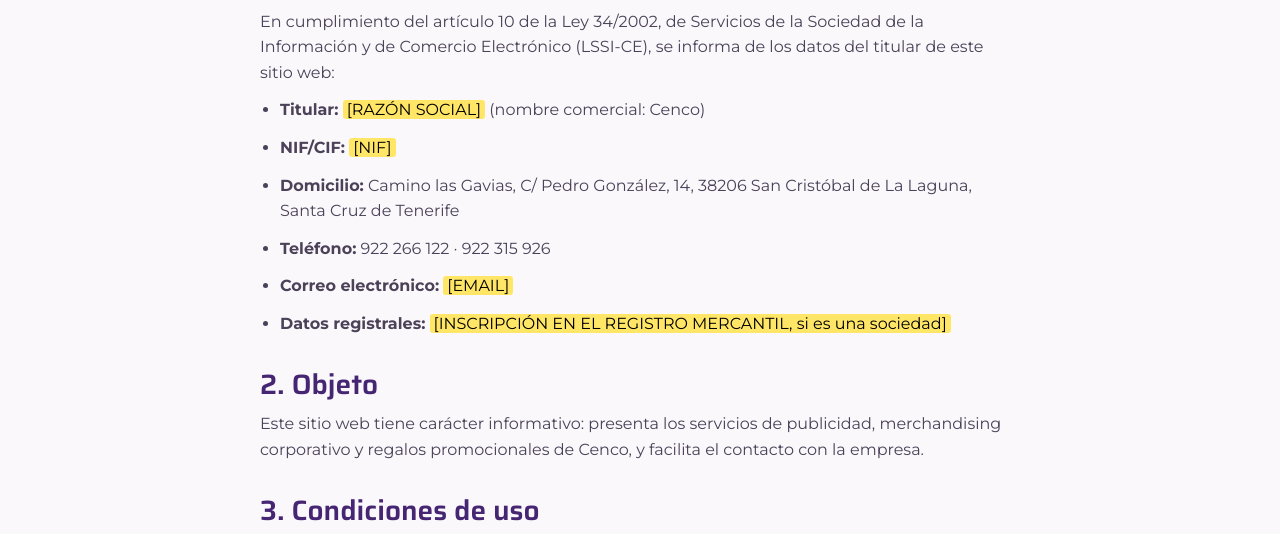
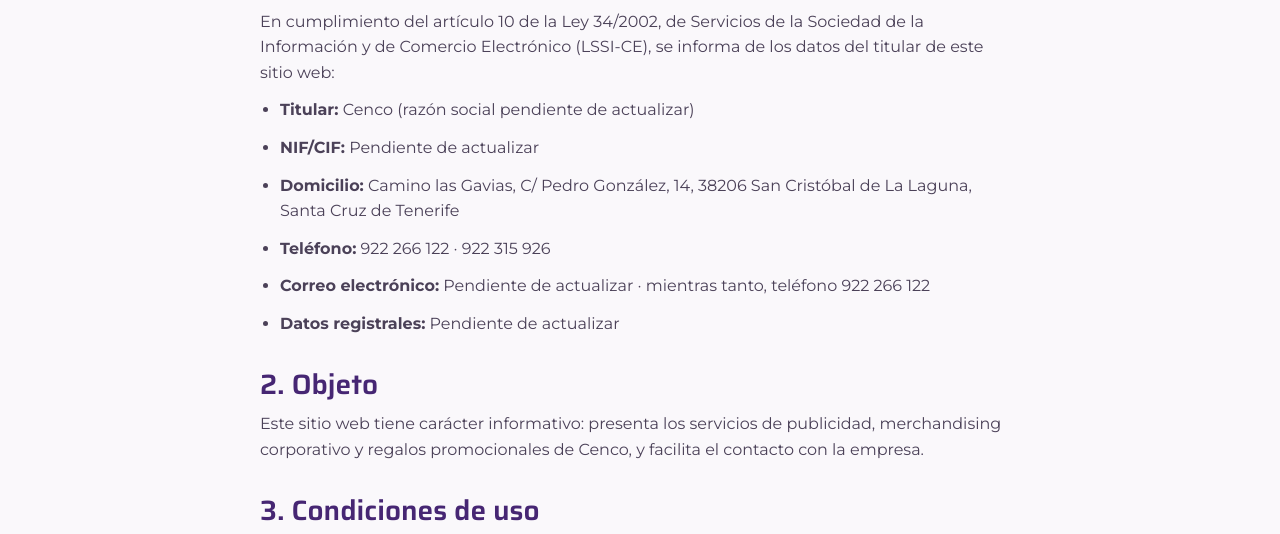
Before and after one commit to SPROMbash/Cenco-Website, a plain HTML site: page aviso-legal.html in a window 1280 px wide. Shown: the part 245-779 px from the top of the page. Drawn offline with Linux system fonts and the light colour scheme.

Commit message:
Remove political-branded sample and fill legal pages with pending notes
- Drop sample 10 from the gallery
- Replace legal placeholders with neutral "pending update" text until company data is provided

```diff
--- a/aviso-legal.html
+++ b/aviso-legal.html
@@ -25,12 +25,12 @@
     <h2>1. Datos identificativos</h2>
     <p>En cumplimiento del artículo 10 de la Ley 34/2002, de Servicios de la Sociedad de la Información y de Comercio Electrónico (LSSI-CE), se informa de los datos del titular de este sitio web:</p>
     <ul>
-      <li><strong>Titular:</strong> <mark>[RAZÓN SOCIAL]</mark> (nombre comercial: Cenco)</li>
-      <li><strong>NIF/CIF:</strong> <mark>[NIF]</mark></li>
+      <li><strong>Titular:</strong> Cenco (razón social pendiente de actualizar)</li>
+      <li><strong>NIF/CIF:</strong> Pendiente de actualizar</li>
       <li><strong>Domicilio:</strong> Camino las Gavias, C/ Pedro González, 14, 38206 San Cristóbal de La Laguna, Santa Cruz de Tenerife</li>
       <li><strong>Teléfono:</strong> 922 266 122 · 922 315 926</li>
-      <li><strong>Correo electrónico:</strong> <mark>[EMAIL]</mark></li>
-      <li><strong>Datos registrales:</strong> <mark>[INSCRIPCIÓN EN EL REGISTRO MERCANTIL, si es una sociedad]</mark></li>
+      <li><strong>Correo electrónico:</strong> Pendiente de actualizar · mientras tanto, teléfono 922 266 122</li>
+      <li><strong>Datos registrales:</strong> Pendiente de actualizar</li>
     </ul>
 
     <h2>2. Objeto</h2>
```
Also changed, not shown: index.html (+0 -1 lines), privacidad.html (+3 -3 lines), assets/img/muestra-10.webp (deleted), 1 other file.
